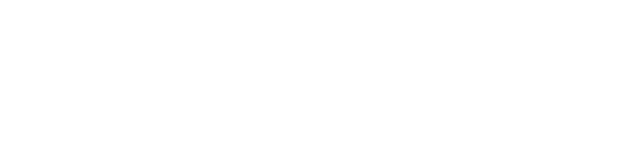
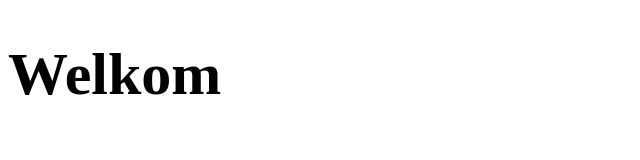
Before and after one commit to jvegter77/strakkewebsites, a plain HTML site: page index.html in a window 1280 px wide. Shown: the whole page, without its empty margins (0-640 px from the left). Drawn offline with Linux system fonts and the light colour scheme.

Commit message:
added css and javascript files plus links in the HTML

```diff
--- a/index.html
+++ b/index.html
@@ -4,9 +4,12 @@
     <meta charset="UTF-8">
     <meta name="viewport" content="width=device-width, initial-scale=1.0">
     <meta http-equiv="X-UA-Compatible" content="ie=edge">
+    <link rel="stylesheet" href="static/css/main.css">
     <title>Een strakke website voor iedereen.</title>
 </head>
 <body>
+    <h1>Welkom</h1>
 
+<script src="static/js/main.js"></script>
 </body>
 </html>
--- /dev/null
+++ b/static/css/main.css
@@ -0,0 +1,3 @@
+h1 {
+    font-size: 60px;
+}
```
Also changed, not shown: static/js/main.js (added).
